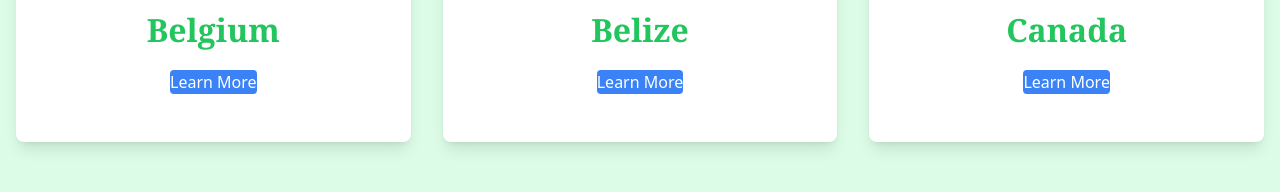
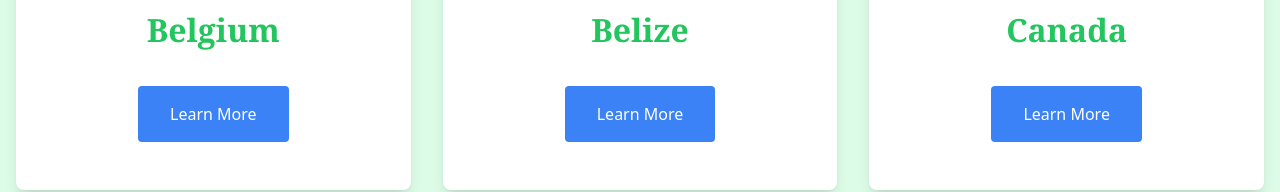
Before and after one commit to Tthompson8416/fork-and-footprints, a React (Vite) app: page /fork-and-footprints/recipes in a window 1280 px wide. Shown: the part 656-848 px from the top of the page. Built offline with nearby package versions, Linux system fonts and the light colour scheme.

Commit message:
Button size and margins modified

```diff
--- a/src/pages/CountryCard.jsx
+++ b/src/pages/CountryCard.jsx
@@ -10,7 +10,7 @@ const CountryCard = ({ name, image, pageLink }) => {
         {name}
       </h1>
       <button
-        className="mt-4 px-[clamp(0.5rem, 1.5vw, 1rem)] py-[clamp(0.3rem, 1vw, 0.5rem)] bg-blue-500 text-white rounded hover:bg-blue-600 mx-auto block"
+        className="mt-8 px-[clamp(0.5rem, 1.5vw, 1rem)] py-[clamp(0.3rem, 1vw, 0.5rem)] py-[1rem] px-[2rem] bg-blue-500 text-white rounded hover:bg-blue-600 mx-auto block"
         onClick={() => (window.location.href = pageLink)}
       >
         Learn More
```
